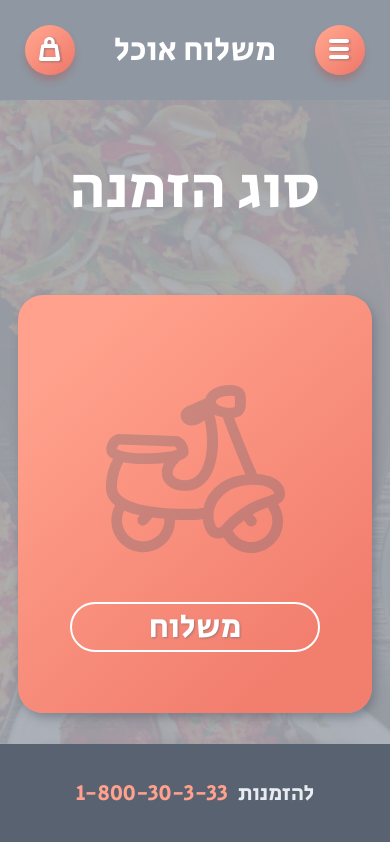
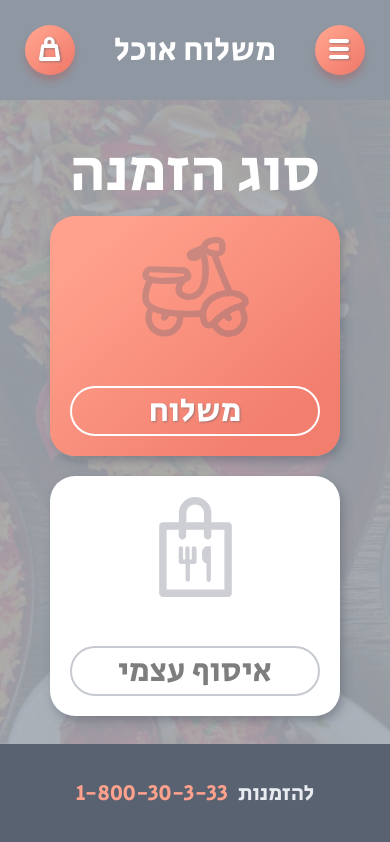
Before and after one commit to tergog/delivery-app, an Angular app: page / in a window 390 px wide. Shown: the top 842 px of the page. Built offline with nearby package versions, Linux system fonts and the light colour scheme.

Commit message:
Main component responsiveness added

```diff
--- a/src/app/core/components/main/card/card.component.scss
+++ b/src/app/core/components/main/card/card.component.scss
@@ -32,3 +32,22 @@ button {
   margin-top: 49px;
   background-color: transparent;
 }
+
+@media only screen and (max-width: 800px) {
+  :host {
+    width: 300px;
+    height: 250px;
+    padding: 20px;
+
+    img {
+      height: 100px;
+    }
+  }
+}
+
+@media only screen and (max-width: 400px) {
+  :host {
+    width: 290px;
+    height: 240px;
+  }
+}
--- a/src/app/core/components/main/main.component.scss
+++ b/src/app/core/components/main/main.component.scss
@@ -40,6 +40,7 @@ app-card {
 
 @media only screen and (max-width: 800px) {
   :host {
+    padding: 0;
     flex-direction: column;
   }
 
@@ -48,7 +49,7 @@ app-card {
   }
 
   app-card {
-    margin-bottom: 32px;
+    margin-bottom: 20px;
 
     &:first-of-type {
       margin-left: 0 !important;
@@ -58,4 +59,14 @@ app-card {
       margin-bottom: 0;
     }
   }
+
+  .text__title {
+    margin-bottom: 20px;
+  }
 }
+
+@media only screen and (max-width: 400px) {
+  .text__title {
+    margin-bottom: 0;
+  }
+}
```
